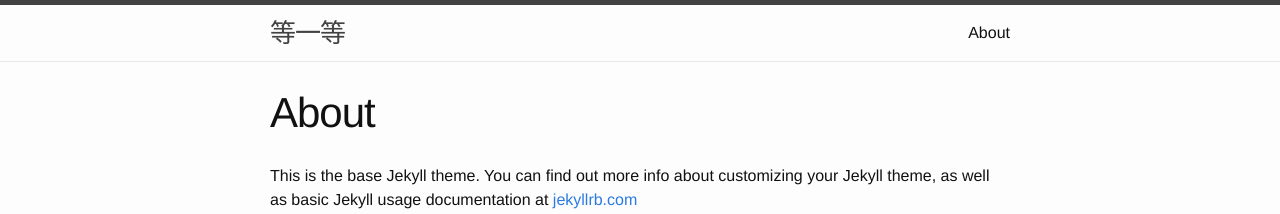
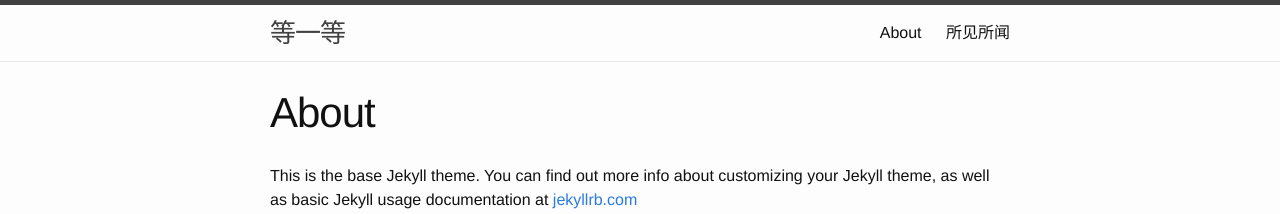
Before and after one commit to dengdeng1/dengdeng1.github.io, a Jekyll site: the page built from about.md, in a window 1280 px wide. Shown: the top 214 px of the page. Built offline with Jekyll 4.4.1, drawn with Linux system fonts in a browser that asks for light colours.

Commit message:
fix the heeader

```diff
--- a/_includes/header.html
+++ b/_includes/header.html
@@ -17,6 +17,7 @@
         {% for my_page in site.pages %}
           {% if my_page.title %}
           <a class="page-link" href="{{ my_page.url | prepend: site.baseurl }}">{{ my_page.title }}</a>
+           <a class="page-link" href="/_posts/reading">所见所闻</a>
           {% endif %}
         {% endfor %}
       </div>
```
